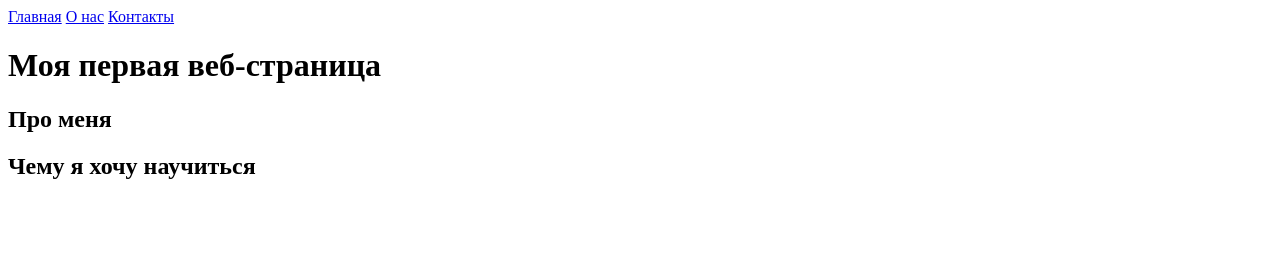
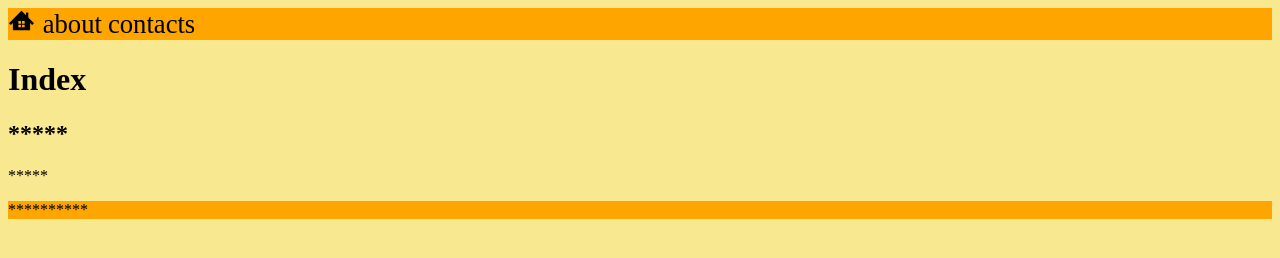
Before and after one commit to zigy0ygiz/my_first_website, a plain HTML site: page index.html in a window 1280 px wide. Drawn offline with Linux system fonts and the light colour scheme.

Commit message:
add template and navigation

```diff
--- a/index.html
+++ b/index.html
@@ -3,20 +3,62 @@
 <head>
     <meta charset="utf-8">
     <title>Моя первая веб-страница</title>
+    <style>
+        header{
+            background-color: orange;
+            color: black;
+        }
+        a{
+            color: black;
+            font-size: 20pt;
+            text-decoration: none;
+            padding: 2px 1px 0;
+        }
+        a:hover {
+            color: white;
+        }
+        a g{
+            fill:black;
+        }
+        a:hover g{
+            fill:white;
+        }
+        body {
+            background-color: rgb(248, 232, 144);
+        }
+        footer{
+            background-color: orange;
+        }
+    </style>
 </head>
 <body>
     <header>
-        <a href="#">Главная</a>
-        <a href="pages/about.html">О нас</a>
-        <a href="pages/contacts.html">Контакты</a>
+        <a href="#">
+            <svg width="25px" height="25px" viewBox="0 0 512 512">
+            <style type="text/css">
+            </style>
+            <g>
+                <path class="st0" d="M395.141,193.75V90.781h-47.703v55.266l-53.375-53.391L256,54.625l-38.063,38.031L0,310.609l38.063,38.063
+                    l41.813-41.828v150.531h352.25V306.844l41.813,41.828L512,310.609L395.141,193.75z M245.578,396.719h-54.484v-54.5h54.484V396.719z
+                     M245.578,321.063h-54.484v-54.5h54.484V321.063z M320.906,396.719h-54.484v-54.5h54.484V396.719z M320.906,321.063h-54.484v-54.5
+                    h54.484V321.063z"/>
+            </g>
+            </svg>
+        </a>
+        <a href="pages/about.html">about</a>
+        <a href="pages/contacts.html">contacts</a>
     </header>
     <main>
-        <h1>Моя первая веб-страница</h1>
-        <h2>Про меня</h2>
-        <h2>Чему я хочу научиться</h2>
+        <h1>Index</h1>
+
+        <section>
+                <h1>*****</h1>
+                <p>*****</p>
+        </section>
     </main>
+
     <footer>
-
+        **********
     </footer>
 </body>
 </html>
```
Also changed, not shown: pages/about.html (+50 -6 lines), pages/contacts.html (+50 -7 lines), images/hpKu8ur78xk.jpg (added), images/new.svg (added).
